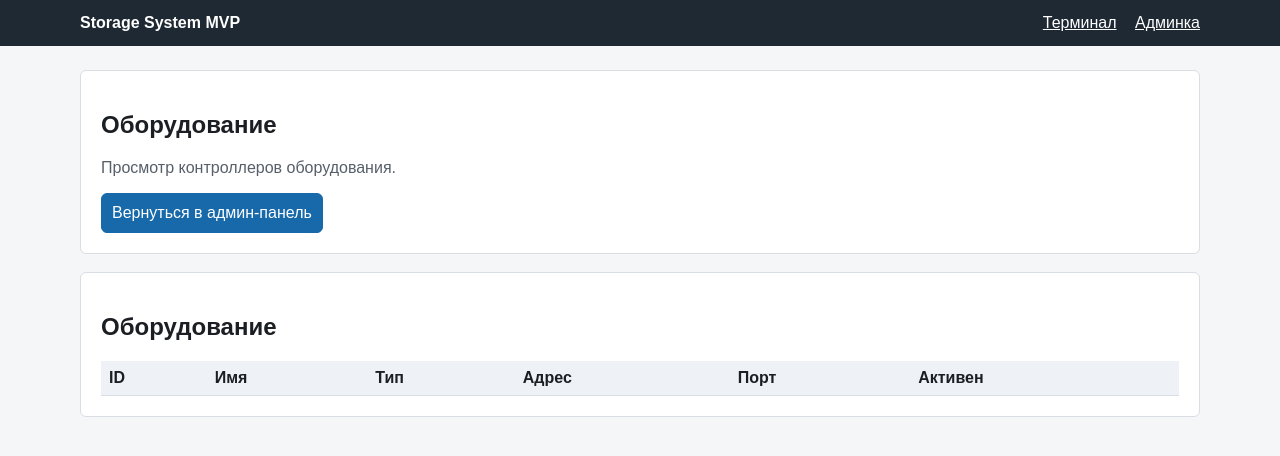
After one commit to RomarioAgro/storage_system, a FastAPI app: page /admin/hardware in a window 1280 px wide. The commit adds this page. Shown: the top 456 px of the page. Run offline with FastAPI, Linux system fonts and the light colour scheme; lists and menus that the app fills with data are empty.

Commit message:
Move admin hardware to separate page

```diff
--- /dev/null
+++ b/app/templates/admin/hardware.html
@@ -0,0 +1,16 @@
+{% extends "base.html" %}
+{% block content %}
+<section class="panel">
+  <h1>Оборудование</h1>
+  <p class="muted">Просмотр контроллеров оборудования.</p>
+  <a class="button" href="/admin">Вернуться в админ-панель</a>
+</section>
+
+<section class="panel" id="hardware">
+  <h2>Оборудование</h2>
+  <table>
+    <thead><tr><th>ID</th><th>Имя</th><th>Тип</th><th>Адрес</th><th>Порт</th><th>Активен</th></tr></thead>
+    <tbody>{% for controller in controllers %}<tr><td>{{ controller.id }}</td><td>{{ controller.name }}</td><td>{{ controller.controller_type }}</td><td>{{ controller.address or "" }}</td><td>{{ controller.port or "" }}</td><td>{{ controller.is_active }}</td></tr>{% endfor %}</tbody>
+  </table>
+</section>
+{% endblock %}
--- a/app/templates/admin/index.html
+++ b/app/templates/admin/index.html
@@ -41,9 +41,7 @@
 
 <section class="panel" id="hardware">
   <h2>Оборудование</h2>
-  <table>
-    <thead><tr><th>ID</th><th>Имя</th><th>Тип</th><th>Адрес</th><th>Порт</th><th>Активен</th></tr></thead>
-    <tbody>{% for controller in controllers %}<tr><td>{{ controller.id }}</td><td>{{ controller.name }}</td><td>{{ controller.controller_type }}</td><td>{{ controller.address or "" }}</td><td>{{ controller.port or "" }}</td><td>{{ controller.is_active }}</td></tr>{% endfor %}</tbody>
-  </table>
+  <p class="muted">Просмотр контроллеров оборудования вынесен в отдельную вкладку.</p>
+  <a class="button" href="/admin/hardware" target="_blank" rel="noopener">Открыть оборудование</a>
 </section>
 {% endblock %}
```
Also changed, not shown: app/ui/admin.py (+15 -2 lines), spec/07_admin_panel_spec.md (+6 -0 lines), spec/09_testing_acceptance.md (+1 -0 lines), tests/test_admin_ui.py (+13 -0 lines).
